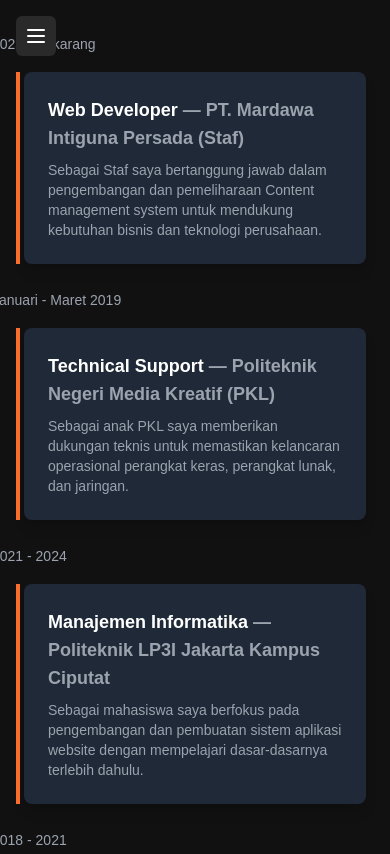
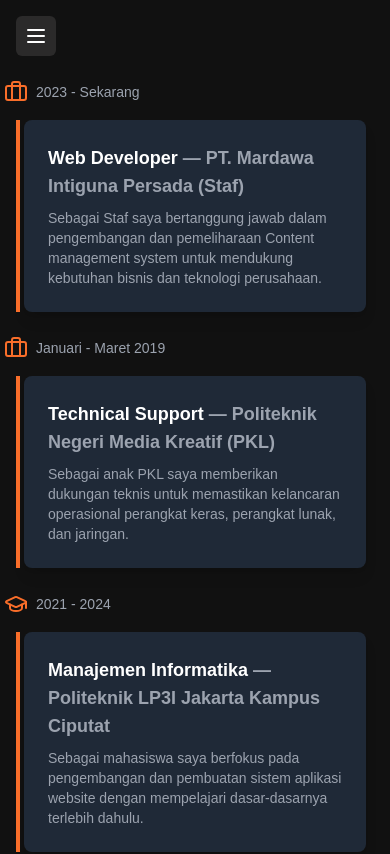
Before and after one commit to FihramCahyo/Portfolio-NextJS, a Next.js app: page /education in a window 390 px wide. Shown: the top 854 px of the page. Built offline with nearby package versions, Linux system fonts and the light colour scheme.

Commit message:
fix responsive education

```diff
--- a/app/education/page.tsx
+++ b/app/education/page.tsx
@@ -55,7 +55,7 @@
                 {/* Konten Section */}
                 <div className="flex flex-col items-center justify-center w-full">
                     {/* Timeline Section */}
-                    <div className="grid grid-cols-1 md:grid-cols-2 gap-16 w-full py-12">
+                    <div className="grid grid-cols-1 md:grid-cols-2 gap-16 w-full py-12 mt-12 sm:mt-0">
                         {timelineData.map((item, index) => (
                             <motion.div
                                 key={index}
@@ -65,7 +65,7 @@
                                 className="relative flex items-start gap-4 flex-col md:flex-row md:items-center"
                             >
                                 {/* Timeline Content */}
-                                <div className="bg-gray-800 p-6 rounded-lg shadow-lg md:w-[calc(100%-4rem)] md:mt-0">
+                                <div className="bg-gray-800 p-6 rounded-lg shadow-lg md:w-[calc(100%-4rem)]">
                                     <h4 className="text-lg md:text-xl font-semibold text-white">
                                         {item.title} <span className="text-gray-400">— {item.organization}</span>
                                     </h4>
@@ -75,7 +75,7 @@
                                     <div className="absolute -left-2 top-0 bg-[#F96E2A] w-1 h-full"></div>
                                 </div>
 
-                                <div className="absolute -left-16 top-[-2.5rem] md:-left-4 text-gray-400 text-sm flex items-center gap-2">
+                                <div className="absolute -left-5 top-[-2.5rem] md:-left-4 text-gray-400 text-sm flex items-center gap-2">
                                     {item.icon}
                                     <span>{item.year}</span>
                                 </div>
```
